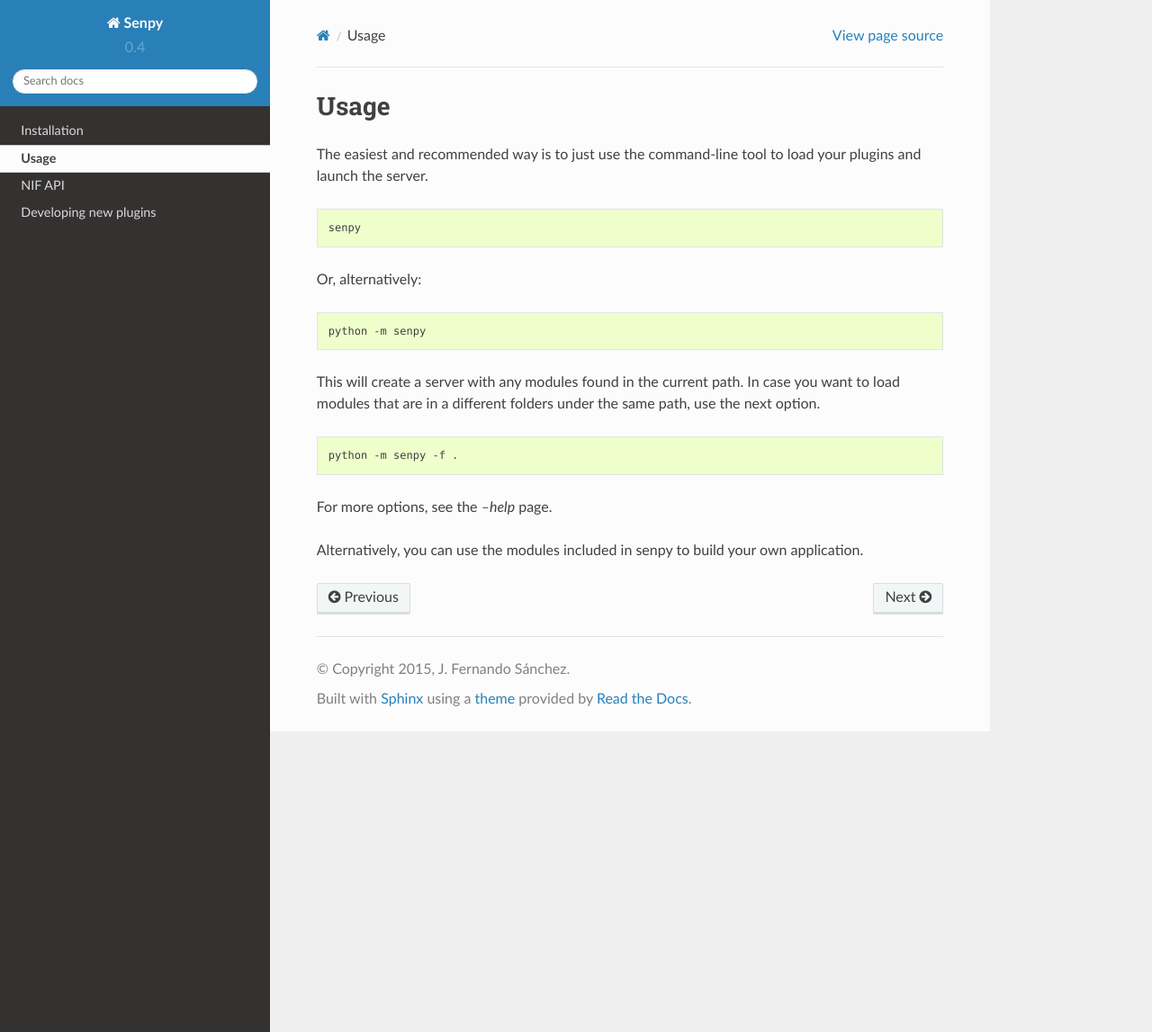
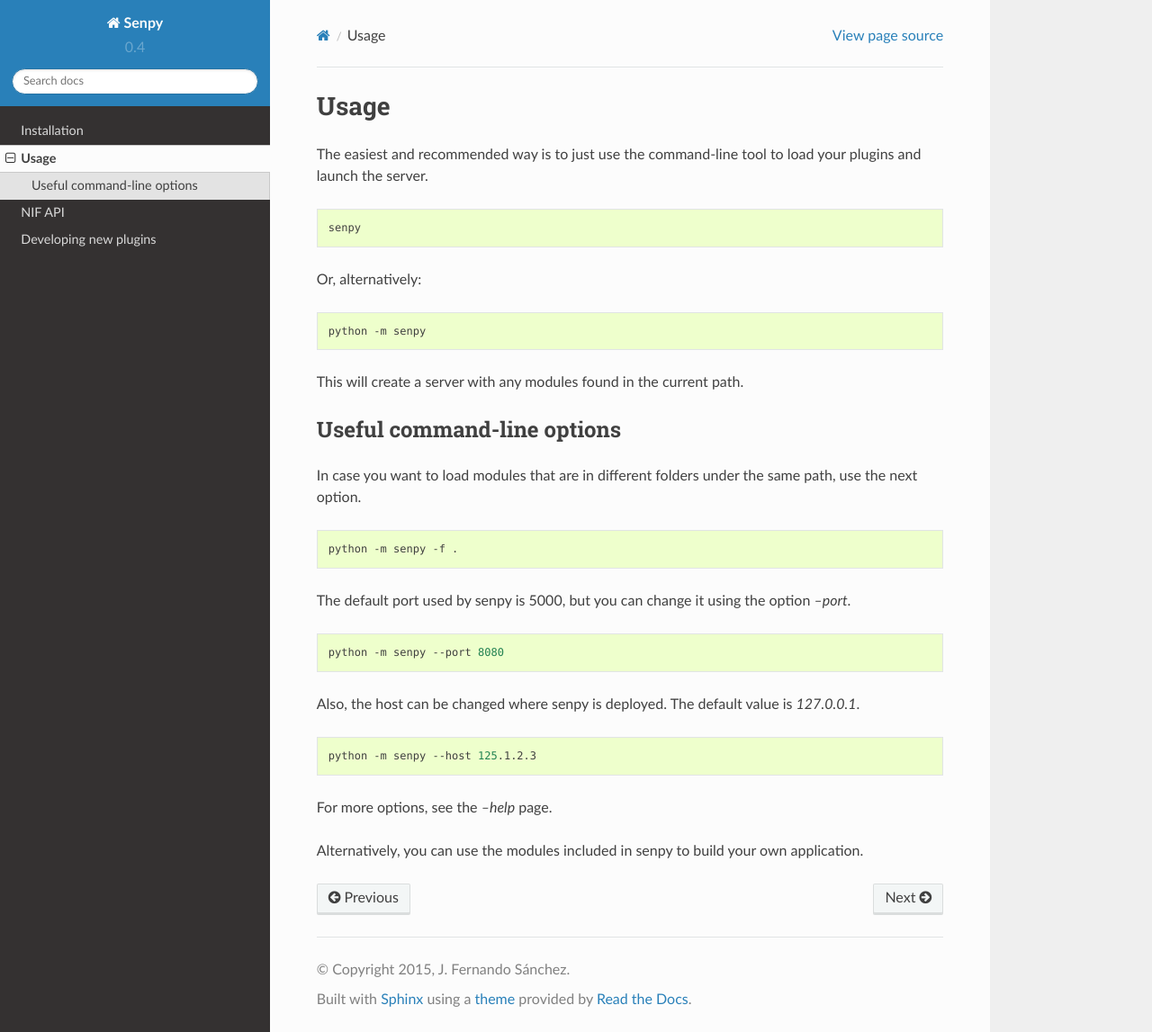
Before and after one commit to gsi-upm/senpy, a Sphinx documentation site: the page built from docs/usage.rst, in a window 1280 px wide and 1147 px high. Shown: the whole window at 90% size. Built offline with Sphinx 7.4.7 and the Read the Docs theme 2.0.0, drawn with Linux system fonts in a browser that asks for light colours.

Commit message:
Update usage.rst

```diff
--- a/docs/usage.rst
+++ b/docs/usage.rst
@@ -14,12 +14,29 @@
     python -m senpy
 
 
-This will create a server with any modules found in the current path. In case you want to load modules that are in a different folders under the same path, use the next option.
+This will create a server with any modules found in the current path.
+
+Useful command-line options
+=================
+
+In case you want to load modules that are in different folders under the same path, use the next option.
 
 .. code:: bash
 
     python -m senpy -f .
 
+The default port used by senpy is 5000, but you can change it using the option `--port`.
+
+.. code:: bash
+
+    python -m senpy --port 8080
+
+Also, the host can be changed where senpy is deployed. The default value is `127.0.0.1`.
+
+.. code:: bash
+
+    python -m senpy --host 125.1.2.3
+
 For more options, see the `--help` page.
 
 Alternatively, you can use the modules included in senpy to build your own application.
```
